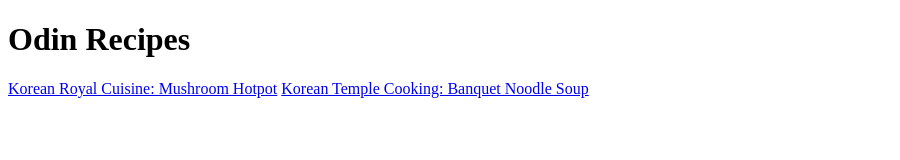
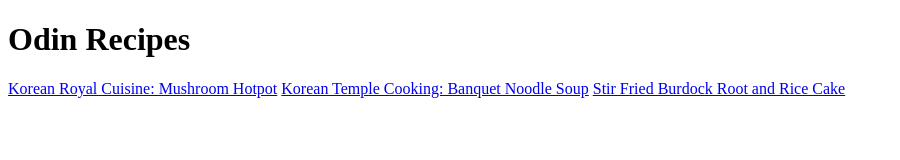
Before and after one commit to Kennehcodes/odin-recipes, a plain HTML site: page index.html in a window 1280 px wide. Shown: the whole page, without its empty margins (0-900 px from the left). Drawn offline with Linux system fonts and the light colour scheme.

Commit message:
Included the japchae recipe link

```diff
--- a/index.html
+++ b/index.html
@@ -9,7 +9,7 @@
 
     <a href="../odin-recipes/recipes/royalcookinghotpot.html">Korean Royal Cuisine: Mushroom Hotpot</a>
     <a href="../odin-recipes/recipes/banquetsoup.html">Korean Temple Cooking: Banquet Noodle Soup</a>
-
+    <a href="../odin-recipes/recipes/ricecakejapchae.html">Stir Fried Burdock Root and Rice Cake</a>
      </body>
 
 </html>
```
Also changed, not shown: recipes/ricecakejapchae.html (added).
